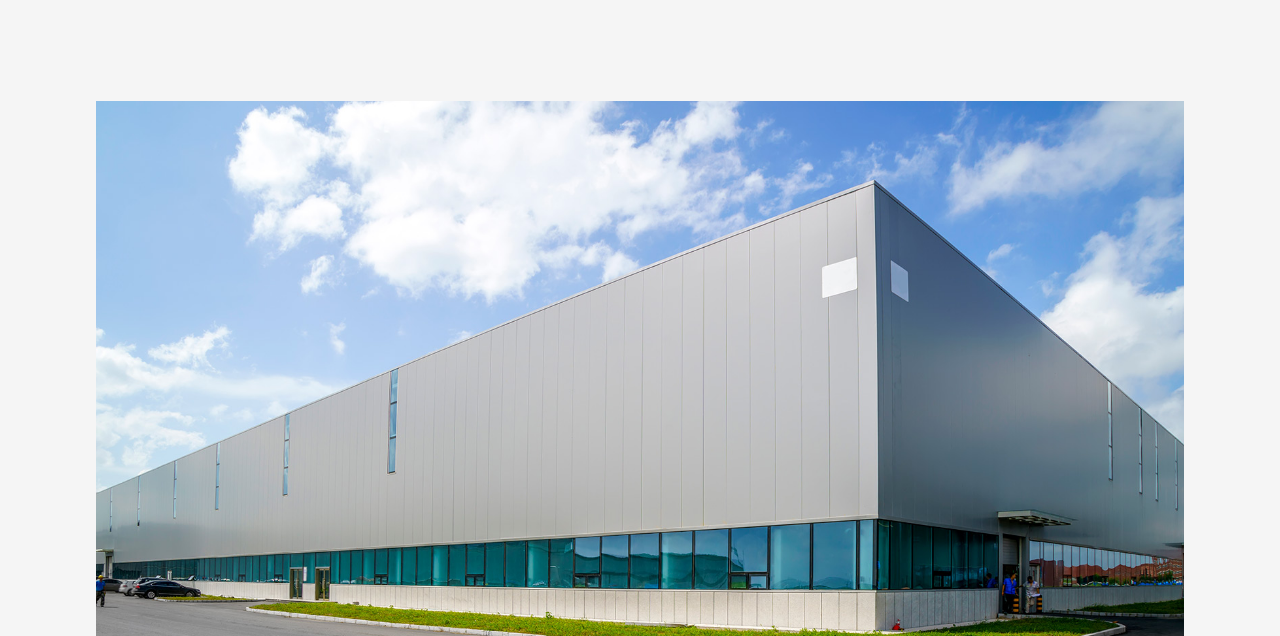
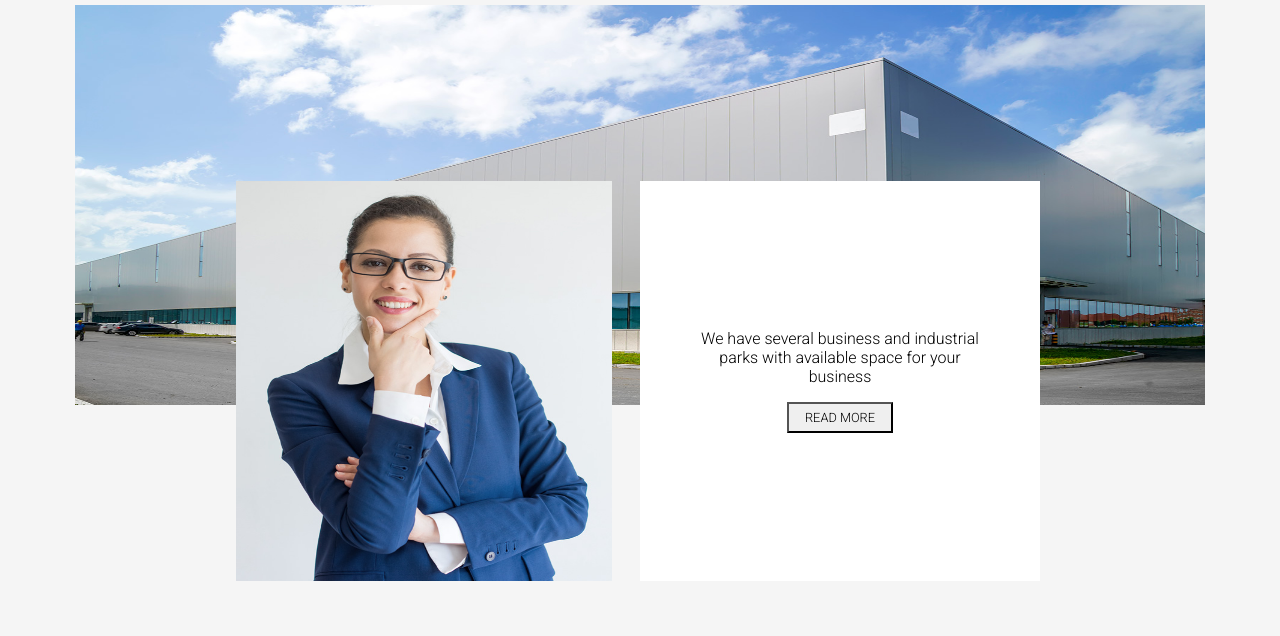
Before and after one commit to Robert-Schwartz/Triumph-WebProject, a plain HTML site: page index.html in a window 1280 px wide. Shown: the part 99-735 px from the top of the page. Drawn offline with nearby package versions, Linux system fonts and the light colour scheme.

Commit message:
initial styling for Jumbo images and card

```diff
--- a/assets/css/style.css
+++ b/assets/css/style.css
@@ -35,16 +35,10 @@ p {
 	font-weight: 300;
 }
 
-
 button {
 	font-weight: 300;
 	font-size: 0.8rem;
 	padding: 0.4rem 1rem;
-}
-
-img {
-	width: 100%;
-	height: 80%;
 }
 
 /********** Sections *******/
@@ -54,15 +48,33 @@ img {
 }
 
 #jumboImage {
-	margin-bottom: -10rem;
+	margin-bottom: -15rem;
+	width: 100%;
+}
+
+#jumboImage img {
+	width: 90%;
+	height: 400px;
 }
 
 #jumboCardLeft {
-	margin-right: 1rem;
+	position: relative;
+	width: 400px;
+	height: 400px;
+	overflow: hidden;
+}
+
+#jumboCardLeft img {
+	width: 400px;
+	height: 400px;
 }
 
 #jumboCardRight {
-	margin-left: .1rem;
+	/* position: relative; */
+	position: relative;
+	width: 400px;
+	height: 400px;
+	margin: 1rem;
 	padding: 3rem;
 	align-content: center;
 	background-color: white;
@@ -70,15 +82,12 @@ img {
 
 #jumbo div {
 	align-items: center;
-	padding: 3rem;
 }
-
 
 /* About */
 #about img {
 	padding-top: 5rem;
 	padding-bottom: 5rem;
-	height: 80%;
 	width: 100%;
 }
 
@@ -98,15 +107,15 @@ img {
 	margin-bottom: 5rem;
 }
 
-#certificationCards p{
+#certificationCards p {
 	font-size: small;
 }
 
-#certificationCards h2{
+#certificationCards h2 {
 	font-size: 1.5rem;
 }
 
-#certifications p{
+#certifications p {
 	padding-inline-end: 2rem;
 	padding-inline-start: 2rem;
 }
@@ -128,7 +137,6 @@ img {
 #tractor img {
 	padding-top: 5rem;
 	padding-bottom: 5rem;
-	height: 90%;
 	width: 100%;
 }
 
--- a/index.html
+++ b/index.html
@@ -32,13 +32,14 @@
 		<section id="jumbo" class="container-fluid">
 			<div class="row">
 				<div id="jumboImage">
-					<img src="assets/images/1940.jpg" alt="image of Building" />
+					<img class="img-fluid" src="assets/images/1940.jpg" alt="image of Building" />
+				</div>
 				</div>
 				<div id="jumboCards" class="row">
-					<div id="jumboCardLeft" class="col-xs-3 col-sm-3 col-lg-3">
-						<img src="./assets/images/003.jpg" alt="Business Woman" />
+					<div id="jumboCardLeft" class="col-xs-12 col-sm-12 col-lg-6">
+						<img class="img-fluid" src="./assets/images/003.jpg" alt="Business Woman" />
 					</div>
-					<div id="jumboCardRight" class="col-xs-3 col-sm-3 col-lg-3">
+					<div id="jumboCardRight" class="col-xs-12 col-sm-12 col-lg-6">
 						<p>
 							We have several business and industrial parks with available space
 							for your business
@@ -46,7 +47,6 @@
 						<button>READ MORE</button>
 					</div>
 				</div>
-			</div>
 		</section>
 
 		<!-- ********************* About *********************  -->
```
Lines whose indentation alone changed are shown as unchanged.
